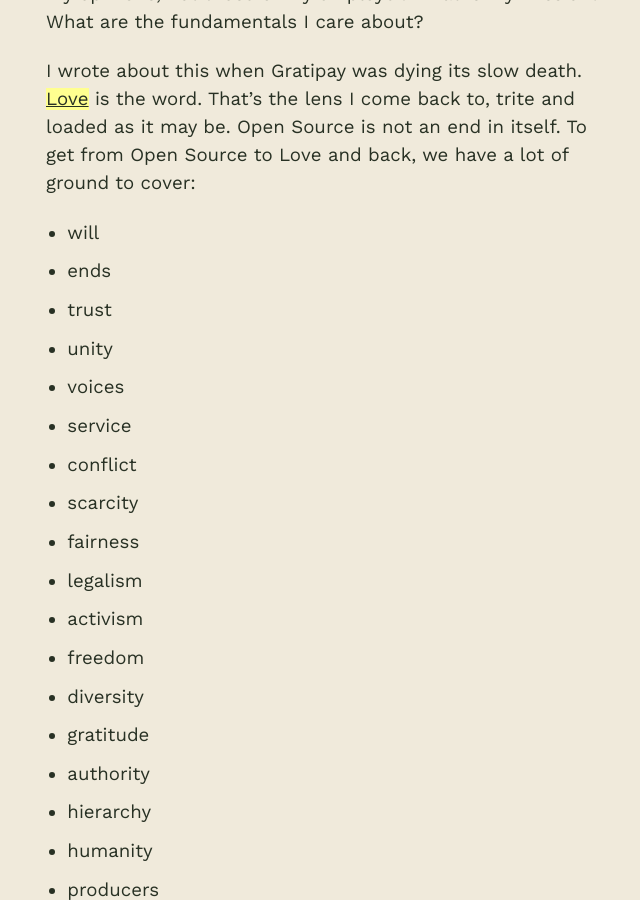
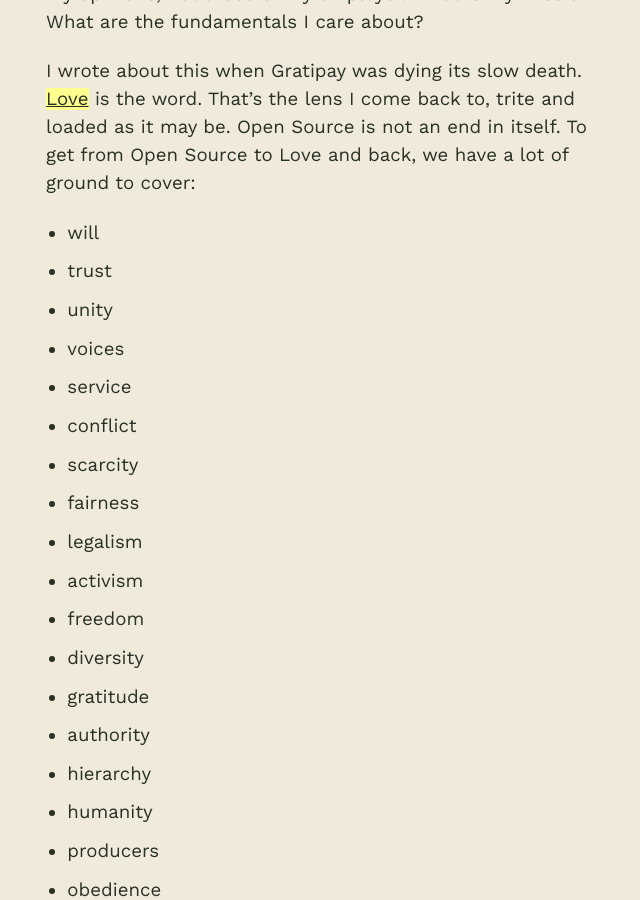
Before and after one commit to chadwhitacre/openpath, a Jekyll site: the page built from _posts/2024-01-04-welcome-to-open-path.md, in a window 1280 px wide and 900 px high, scrolled down 3391 px. Shown: the whole window, without its empty margins (314-954 px from the left). Built offline with Jekyll 4.4.1, drawn with Linux system fonts in a browser that asks for light colours; some web fonts are replaced.

Commit message:
Confusing

```diff
--- a/_posts/2024-01-04-welcome-to-open-path.md
+++ b/_posts/2024-01-04-welcome-to-open-path.md
@@ -113,7 +113,6 @@ Open Source is not an end in itself. To get from Open Source to Love and back,
 we have a lot of ground to cover:
 
 - will
-- ends
 - trust
 - unity
 - voices
```
